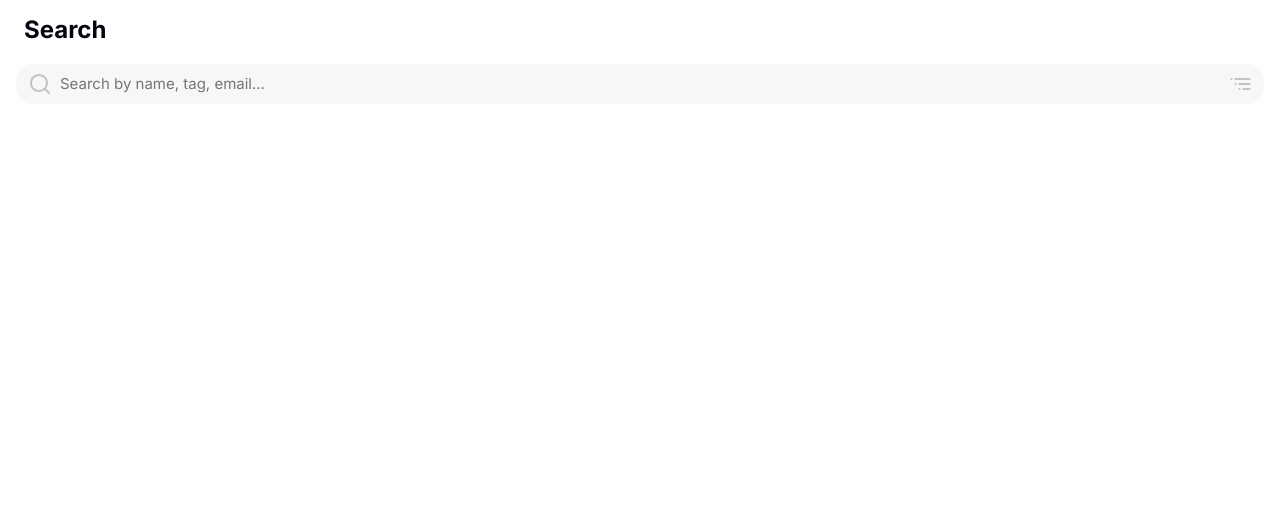
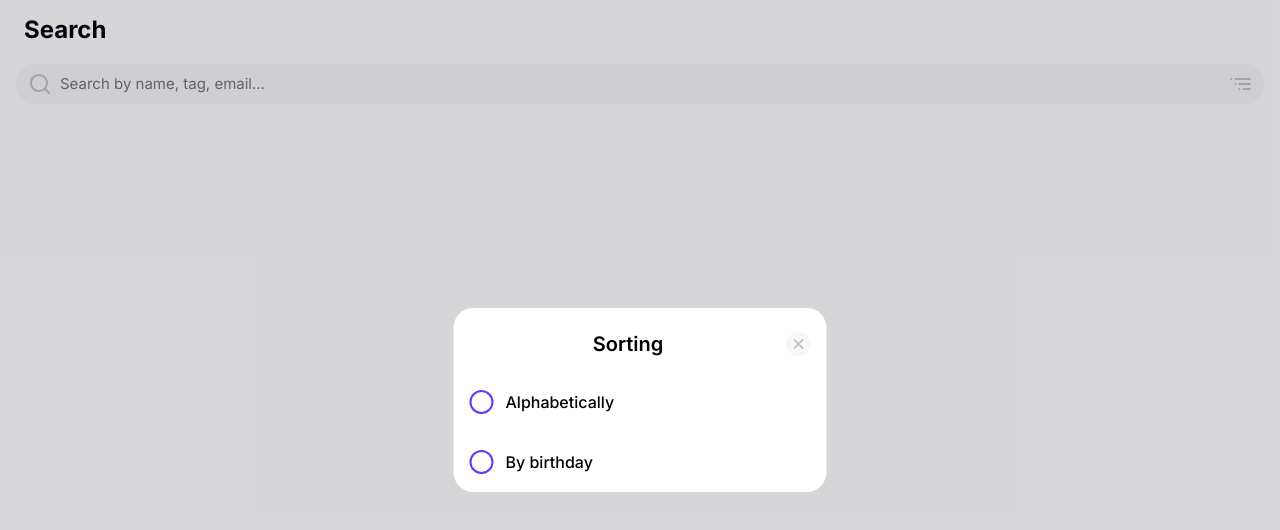
Before and after one commit to mil0serdnaya/kode-app, a Next.js app: page / in a window 1280 px wide. Shown: the top 530 px of the page. Built offline with nearby package versions, Linux system fonts and the light colour scheme.

Commit message:
sorting static done

```diff
--- a/app/components/StyledContainer.tsx
+++ b/app/components/StyledContainer.tsx
@@ -1,7 +1,7 @@
 'use client';
 import { styled } from "styled-components";
 
-export const StyledContainer = styled.main`
+export const StyledContainer = styled.div`
   width: 100%;
   max-width: 1280px;
   margin: 0 auto;
--- a/app/components/search/SearchBar.tsx
+++ b/app/components/search/SearchBar.tsx
@@ -3,6 +3,7 @@ import { styled } from 'styled-components';
 import Image from 'next/image';
 import SortIcon from '../../img/sort.svg';
 import SearchIcon from '../../img/search.svg';
+import { Sorting } from './Sorting';
 
 const StyledHeader = styled.header`
   padding: 16px;
@@ -65,6 +66,7 @@ export const SearchBar = () => {
           />
         </StyledSortBtn>
       </StyledSearchWrapper>
+      <Sorting />
     </StyledHeader>
   );
 }
--- /dev/null
+++ b/app/components/search/Sorting.tsx
@@ -0,0 +1,116 @@
+'use client';
+import { styled } from 'styled-components';
+import Image from 'next/image';
+import CrossIcon from '../../img/cross.svg';
+
+const StyledOverlay = styled.div`
+  width: 100%;
+  height: 100vh;
+  position: absolute;
+  top: 0;
+  right: 0;
+  bottom: 0;
+  left: 0;
+  z-index: 1;
+  background: rgba(5, 5, 16, 0.16);
+`;
+
+const StyledSortingBlock = styled.div`
+  width: 373px;
+  border-radius: 20px;
+  padding: 0 16px;
+  position: absolute;
+  top: 50%;
+  left: 50%;
+  transform: translate(-50%, -50%);
+  z-index: 2;
+  background: #fff;
+`;
+
+const StyledSortingBlockTop = styled.div`
+  display: flex;
+  align-items: flex-end;
+  padding: 24px 0 16px 0;
+`;
+
+const StyledSortingBlockHeader = styled.span`
+  font-size: 20px;
+  font-weight: 600;
+  line-height: 24px;
+  display: block;
+  margin: 0 auto;
+`;
+
+const StyledSortingBlockBtn = styled.button`
+  width: 24px;
+  height: 24px;
+  display: flex;
+  justify-content: center;
+  align-items: center;
+  border-radius: 50%;
+  background: #F7F7F8;
+`;
+
+const StyledFormRow = styled.div`
+  display: flex;
+  align-items: center;
+  padding: 20px 0;
+`;
+
+const StyledRadio = styled.input`
+  appearance: none;
+
+  &:checked + label::before {
+    border-width: 8px;
+  }
+`;
+
+const StyledLabel = styled.label`
+  font-size: 16px;
+  font-weight: 500;
+  line-height: 20px;
+  position: relative;
+  padding-left: 36px;
+
+  &::before {
+    content: '';
+    position: absolute;
+    width: 24px;
+    height: 24px;
+    background-color: transparent;
+    border: 2px solid #6534FF;
+    border-radius: 50%;
+    top: 50%;
+    left: 0;
+    transform: translateY(-50%);
+    transition: border-width 200ms ease;
+  }
+`;
+
+export const Sorting = () => {
+  return (
+    <StyledOverlay>
+      <StyledSortingBlock>
+        <StyledSortingBlockTop>
+          <StyledSortingBlockHeader>Sorting</StyledSortingBlockHeader>
+          <StyledSortingBlockBtn>
+            <Image
+              src={CrossIcon}
+              alt="Sort icon"
+            />
+          </StyledSortingBlockBtn>
+        </StyledSortingBlockTop>
+        <form>
+          <StyledFormRow>
+            <StyledRadio type="radio" id="alphabetically" name="sort"/>
+            <StyledLabel htmlFor="alphabetically"> Alphabetically </StyledLabel>
+          </StyledFormRow>
+          <StyledFormRow>
+            <StyledRadio type="radio" id="birthday" name="sort"/>
+            <StyledLabel htmlFor="birthday"> By birthday </StyledLabel>
+          </StyledFormRow>
+        </form>
+      </StyledSortingBlock>
+    </StyledOverlay>
+  );
+}
```
Also changed, not shown: app/img/cross.svg (added).
